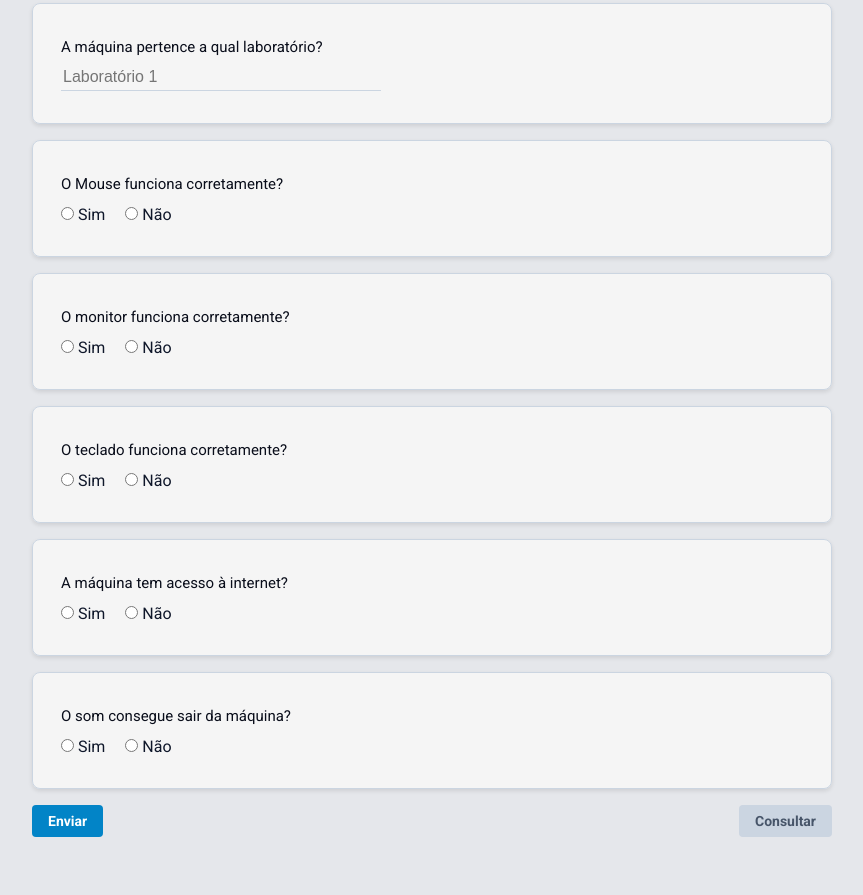
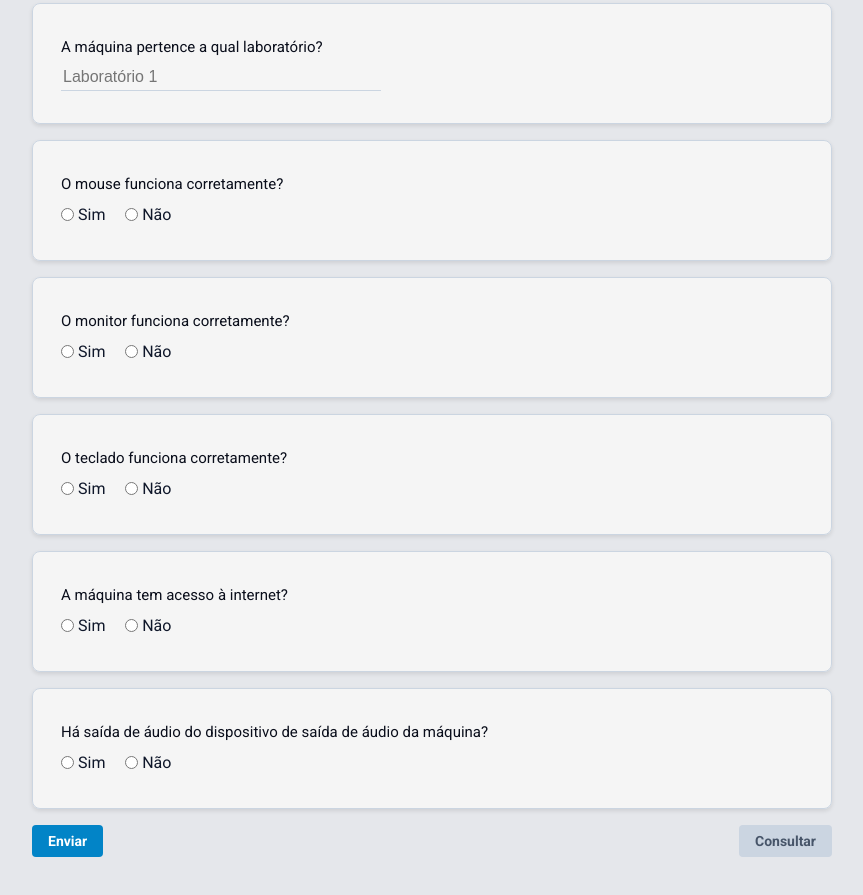
Before and after one commit to Brendon3578/support-website, a plain HTML site: page index.html in a window 1280 px wide. Shown: the part 497-1392 px from the top of the page, without its empty margins (208-1071 px from the left). Drawn offline with Linux system fonts and the light colour scheme.

Commit message:
refactor code

```diff
--- a/index.html
+++ b/index.html
@@ -37,7 +37,7 @@
       </div>
 
       <div class="container question">
-        <p>O Mouse funciona corretamente?</p>
+        <p>O mouse funciona corretamente?</p>
         <div class="radio-group">
           <label>
             <input type="radio" name="mouseFunciona" value="sim" required> Sim
@@ -85,7 +85,7 @@
       </div>
 
       <div class="container question">
-        <p>O som consegue sair da máquina?</p>
+        <p>Há saída de áudio do dispositivo de saída de áudio da máquina?</p>
         <div class="radio-group">
           <label>
             <input type="radio" name="somFunciona" value="sim" required> Sim
@@ -107,5 +107,7 @@
 
     <div class="background"></div>
   </main>
+
+  <!-- Feito por Brendon Gomes - 3C DS Manhã 2022 -->
 </body>
 </html>
--- a/styles.css
+++ b/styles.css
@@ -19,7 +19,7 @@ p, input, label {
 }
 
 h1, h2 {
-  font-size: clamp(1.5rem, 5vw ,2rem);
+  font-size: clamp(1.75rem, 5vw ,2rem);
 }
 
 /* Definindo variáveis CSS de cores */
@@ -147,6 +147,11 @@ form {
   margin-left: 1rem;
 }
 
+.radio-group label {
+  display: inline-flex;
+  gap: 0.25rem;
+}
+
 .button {
   padding: 0.5rem 1rem;
   font-family: 'Roboto', sans-serif;
```
